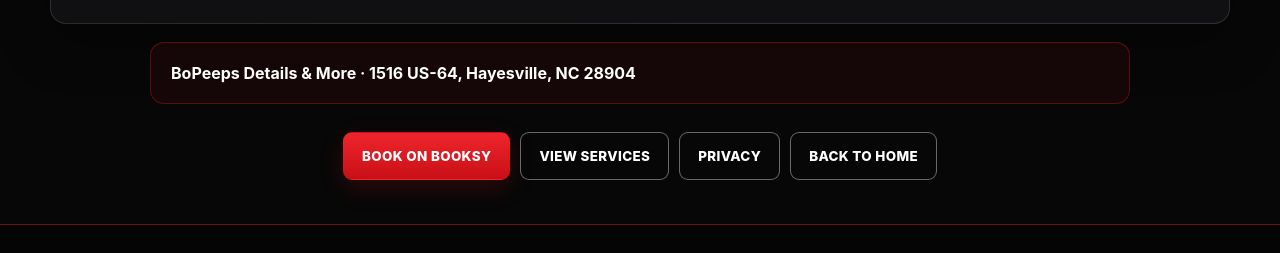
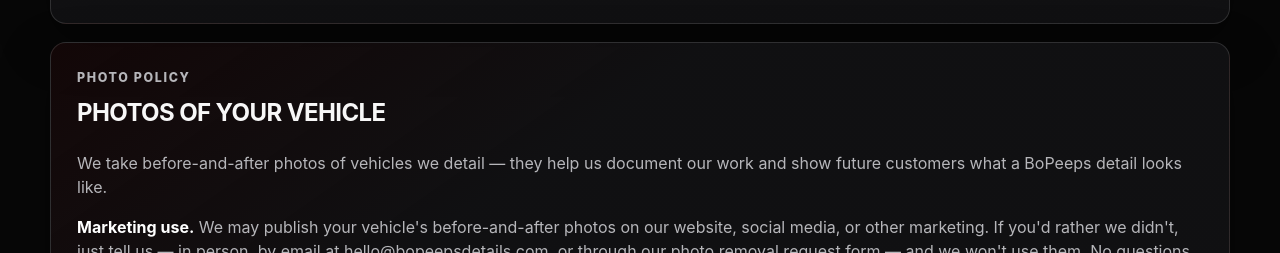
Before and after one commit to KurtusCobain/bopeeps-details-preview, a plain HTML site: page policies.html in a window 1280 px wide. Shown: the part 982-1235 px from the top of the page. Drawn offline with Linux system fonts and the light colour scheme.

Commit message:
F5: add photo-use / opt-out notice (Oct 17 approved draft text) (test branch, not live)

```diff
--- a/policies.html
+++ b/policies.html
@@ -35,6 +35,7 @@
     <section class="seo-hero"><div class="shell"><p class="eyebrow">BoPeeps Details & More</p><h1>Pricing & <span>Vehicle Condition</span></h1><p class="lede">Here is what to know about standard vehicle-condition pricing and the $20 excessive pet-hair removal fee.</p></div></section>
     <section class="seo-shell-section"><div class="shell">
       <article class="seo-card"><p class="eyebrow">Pricing policy</p><h2>Standard pricing</h2><p>Service prices reflect standard vehicle conditions. Excessive pet hair requiring additional removal time may incur a $20 pet hair removal fee. If applied, the charge will be itemized in your final checkout and reflected on your receipt or payment confirmation email.</p><div class="seo-grid three" style="margin-top:20px"><div class="seo-fact"><strong>Standard pricing</strong><span>Listed service prices are based on standard vehicle conditions.</span></div><div class="seo-fact"><strong>When the pet-hair fee applies</strong><span>The additional fee is intended for excessive pet hair that requires additional removal time. A few stray hairs are not the intended threshold.</span></div><div class="seo-fact"><strong>At checkout</strong><span>If the additional service is required, a separate <strong>$20 Excessive Pet Hair Removal</strong> charge is added to the final appointment amount and reflected on the receipt or payment confirmation email.</span></div></div><aside class="seo-note"><strong>Booking and checkout:</strong> Booksy handles appointment availability and checkout. If the pet-hair charge applies, it will be shown as part of the final appointment amount and reflected on your receipt or payment confirmation email.</aside></article>
+      <article class="seo-card" style="margin-top:18px"><p class="eyebrow">Photo policy</p><h2>Photos of your vehicle</h2><p>We take before-and-after photos of vehicles we detail — they help us document our work and show future customers what a BoPeeps detail looks like.</p><p><strong>Marketing use.</strong> We may publish your vehicle's before-and-after photos on our website, social media, or other marketing. If you'd rather we didn't, just tell us — in person, by email at <a href="mailto:hello@bopeepsdetails.com">hello@bopeepsdetails.com</a>, or through our <a href="https://docs.google.com/forms/d/e/1FAIpQLScduxIsfqmM0dTQ70Yd4NJyvreyZt2-PxG-NAt4exrZG1Yu2w/viewform" target="_blank" rel="noopener">photo removal request form</a> — and we won't use them. No questions asked.</p><p><strong>Already published?</strong> If a photo of your vehicle is already up and you'd like it taken down, email us or use the form and we'll remove it from our website and social pages promptly.</p><p><strong>What opting out doesn't change.</strong> Photos we take for job records — inspections, damage documentation, and job files — are business records. They're never published as marketing, and opting out doesn't delete them.</p><p>Once you opt out or ask for a removal, we keep you opted out for good — you won't need to ask again.</p></article>
       <div class="seo-shop-banner" style="margin-top:18px"><strong>BoPeeps Details &amp; More · 1516 US-64, Hayesville, NC 28904</strong></div>
       <div class="seo-actions"><a class="button button-primary" data-booksy-open href="https://booksy.com/en-us/1808686_bopeeps-detail-more_other_26564_hayesville" target="_blank" rel="noopener">Book on Booksy</a><a class="button button-outline" href="services.html">View Services</a><a class="button button-outline" href="privacy.html">Privacy</a><a class="button button-outline" href="index.html">Back to Home</a></div>
     </div></section>
```
